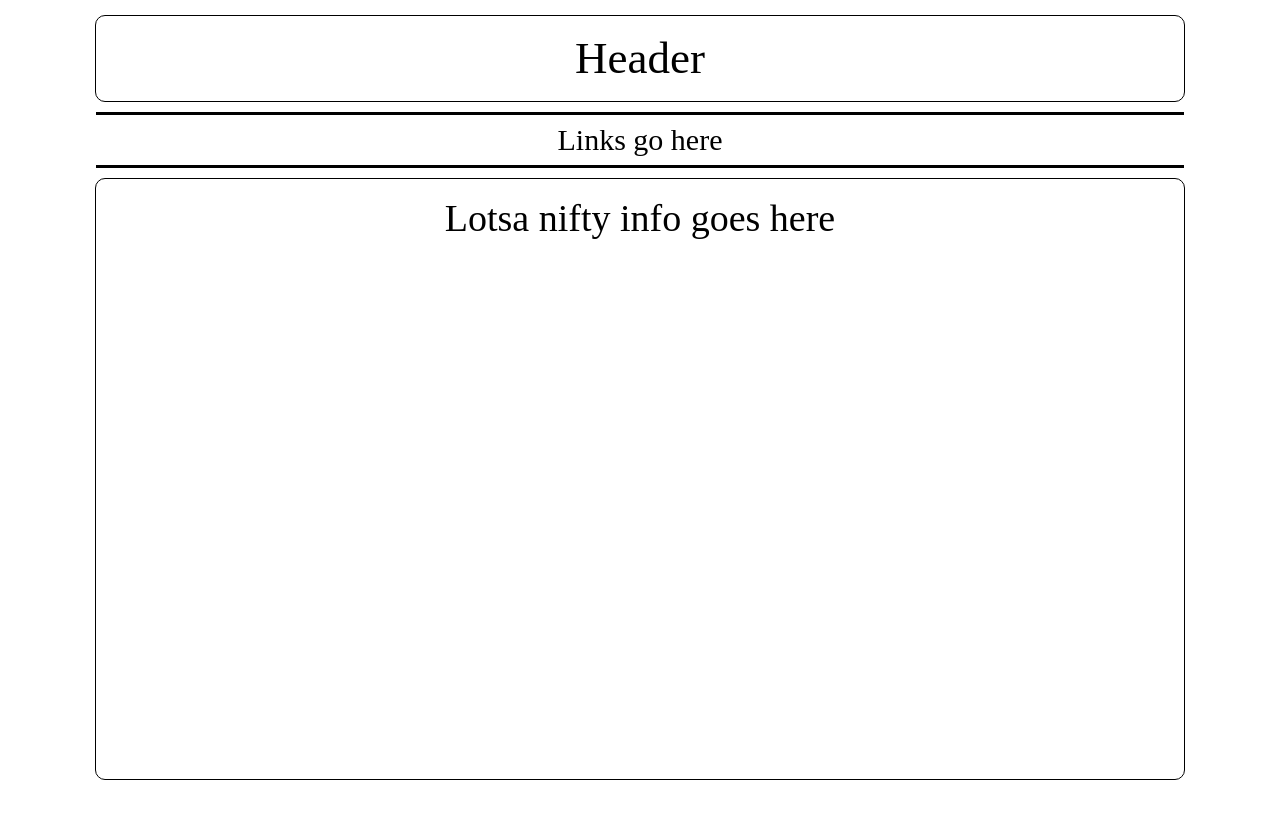
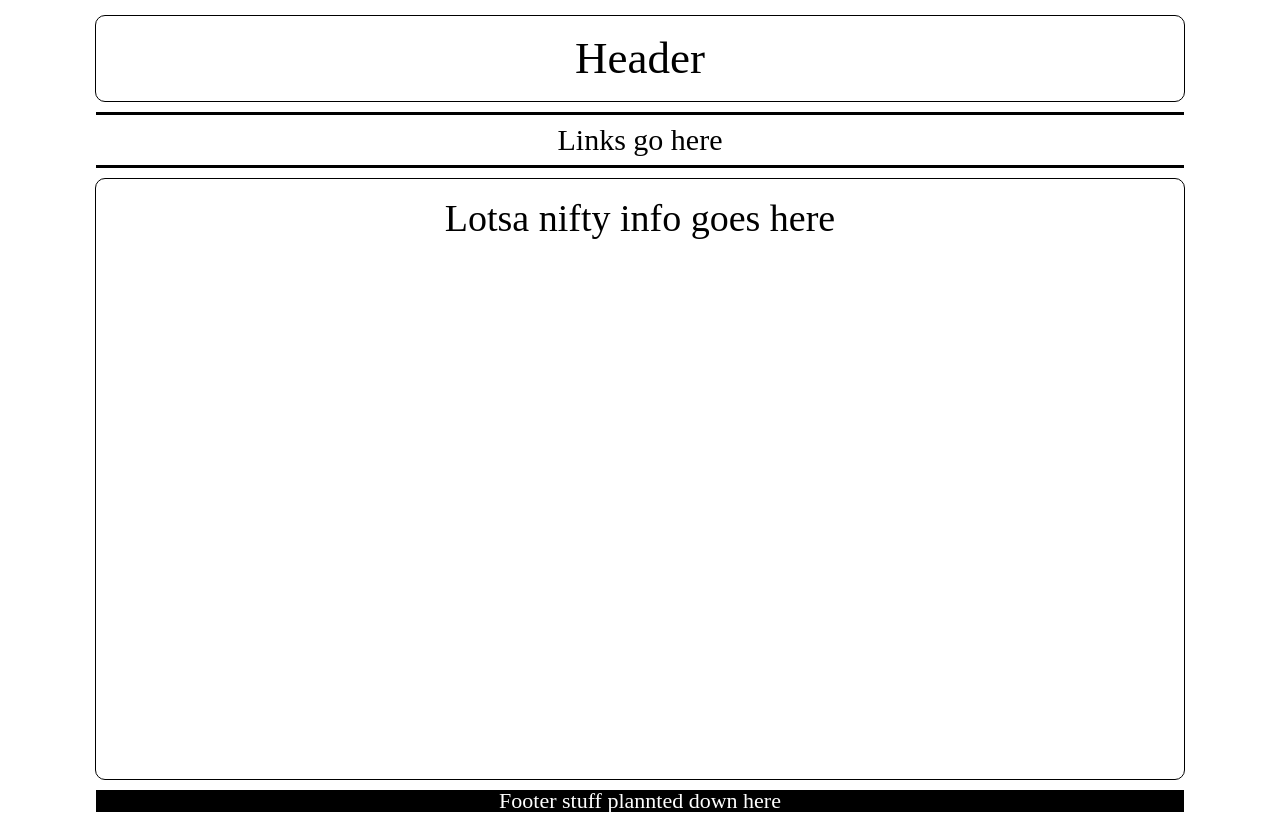
Before and after one commit to kenneth-brook/portfolio-2021, a React (Create React App) app: page / in a window 1280 px wide. Before the commit the page ends 800 px from the top, so only its background shows below. Built offline with nearby package versions, Linux system fonts and the light colour scheme.

Commit message:
footer component started

```diff
--- a/src/App.js
+++ b/src/App.js
@@ -3,6 +3,7 @@ import "./sass/index.scss";
 import Header from "./components/Header";
 import Nav from "./components/Nav";
 import Home from "./components/Home";
+import Footer from "./components/Footer";
 
 function App() {
 	return (
@@ -10,6 +11,7 @@ function App() {
 			<Header />
 			<Nav />
 			<Home />
+			<Footer />
 		</div>
 	);
 }
--- /dev/null
+++ b/src/components/Footer.js
@@ -0,0 +1,11 @@
+import React from "react";
+
+function Footer() {
+	return (
+		<footer className='footerWrap'>
+			<h4>Footer stuff plannted down here</h4>
+		</footer>
+	);
+}
+
+export default Footer;
--- /dev/null
+++ b/src/sass/footer.scss
@@ -0,0 +1,14 @@
+.footerWrap {
+	background-color: black;
+	width: 85%;
+	margin: 0 auto;
+	margin-top: 10px;
+
+	h4 {
+		color: white;
+		font-size: 2.2rem;
+		text-align: center;
+		margin-top: 10px;
+		margin-bottom: 10px;
+	}
+}
--- a/src/sass/index.scss
+++ b/src/sass/index.scss
@@ -3,3 +3,4 @@
 @import "header.scss";
 @import "nav.scss";
 @import "home.scss";
+@import "footer.scss";
```
Also changed, not shown: 1 other file (tests, documents, lock files or other folders).
